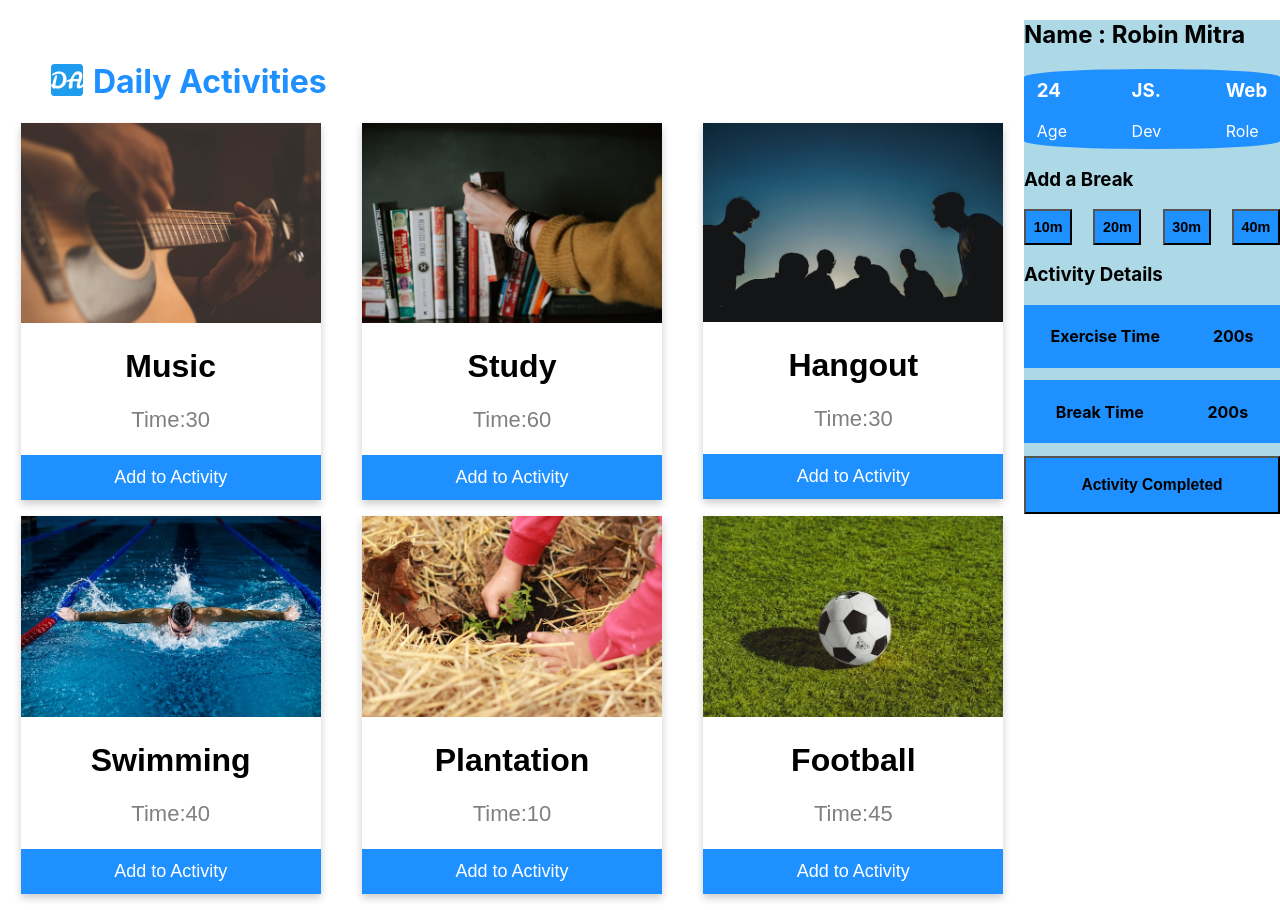
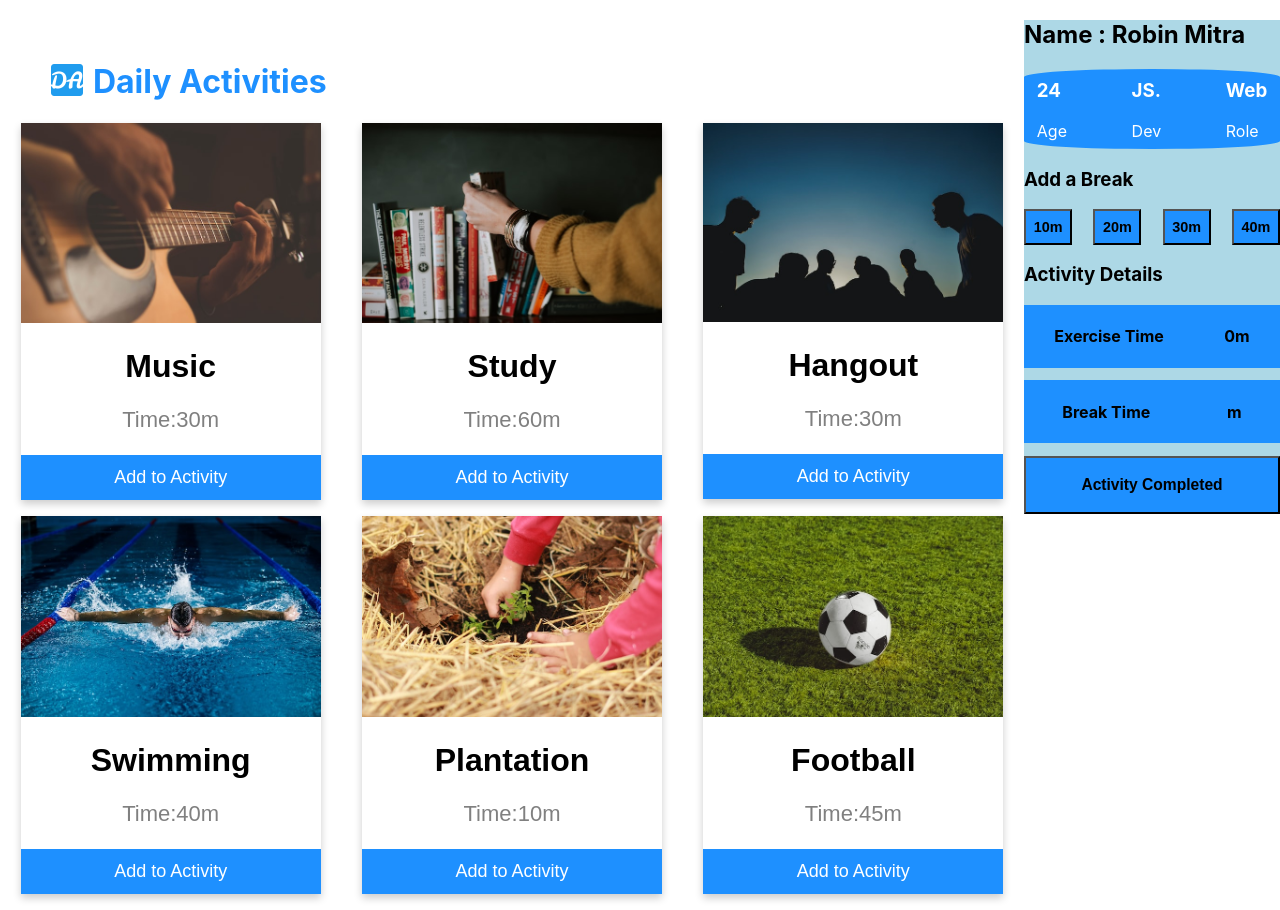
Before and after one commit to RobinTheRedLight/daily-activities, a React (Create React App) app in the folder daily-activities/: page / in a window 1280 px wide. Built offline with nearby package versions, Linux system fonts and the light colour scheme.

Commit message:
Time Section Com

```diff
--- a/daily-activities/src/Activities/Activities.js
+++ b/daily-activities/src/Activities/Activities.js
@@ -6,11 +6,21 @@ import './Activities.css'
 
 const Activities = () => {
     const [items, setItem] = useState([]);
+    const [calVal, setCalVal] = useState([]);
+    const [brkVal, setBrkVal] = useState([]);
     useState(() => {
         fetch('data.json')
             .then(res => res.json())
             .then(data => setItem(data))
     }, 0);
+
+    const ShowTime = val => {
+        const newItem = [...calVal, val];
+        setCalVal(newItem);
+    }
+    const BreakTime = val => {
+        setBrkVal(val);
+    }
     return (
         <div className="total-activity">
             <div className='left-sec'>
@@ -18,13 +28,13 @@ const Activities = () => {
                 <div className="daily-act">
                     {
                         items.map(item =>
-                            <ActivityCard item={item} key={item.id}></ActivityCard>
+                            <ActivityCard item={item} ShowTime={ShowTime} key={item.id}></ActivityCard>
                         )
                     }
                 </div>
             </div>
             <div className="activity-count">
-                <ActivityCalculation></ActivityCalculation>
+                <ActivityCalculation calVal={calVal} BreakTime={BreakTime} brkVal={brkVal}></ActivityCalculation>
             </div>
         </div>
     );
--- a/daily-activities/src/ActivityCalculation/ActivityCalculation.css
+++ b/daily-activities/src/ActivityCalculation/ActivityCalculation.css
@@ -33,6 +33,10 @@
     font-weight: 600;
 }
 
+.btn-time:hover {
+    background-color: aqua;
+}
+
 .Ex-time {
     background-color: dodgerblue;
     display: flex;
@@ -46,3 +50,7 @@
     padding: 1%;
     background-color: dodgerblue;
 }
+
+.btn-act:hover {
+    background-color: aqua;
+}
--- a/daily-activities/src/ActivityCalculation/ActivityCalculation.js
+++ b/daily-activities/src/ActivityCalculation/ActivityCalculation.js
@@ -1,6 +1,10 @@
-import React from 'react';
+import React, { useState } from 'react';
 import './ActivityCalculation.css'
-const ActivityCalculation = () => {
+const ActivityCalculation = ({ calVal, BreakTime, brkVal }) => {
+    let timeCal = 0;
+    for (const timeVal of calVal) {
+        timeCal = timeVal.item.time + timeCal;
+    }
     return (
         <div className='Calculation-body'>
             <h2>Name : <span>Robin Mitra</span></h2>
@@ -20,10 +24,10 @@ const ActivityCalculation = () => {
             </div>
             <h3>Add a Break</h3>
             <div className='time-container'>
-                <button className='btn-time'>10m</button>
-                <button className='btn-time'>20m</button>
-                <button className='btn-time'>30m</button>
-                <button className='btn-time'>40m</button>
+                <button onClick={() => BreakTime(10)} className='btn-time'>10m</button>
+                <button onClick={() => BreakTime(20)} className='btn-time'>20m</button>
+                <button onClick={() => BreakTime(30)} className='btn-time'>30m</button>
+                <button onClick={() => BreakTime(40)} className='btn-time'>40m</button>
             </div>
             <h3>Activity Details</h3>
             <div className="Ex-time">
@@ -31,7 +35,7 @@ const ActivityCalculation = () => {
                     <h4>Exercise Time</h4>
                 </div>
                 <div className="tim">
-                    <h4>200s</h4>
+                    <h4>{timeCal}m</h4>
                 </div>
             </div>
             <div className="Ex-time">
@@ -39,7 +43,7 @@ const ActivityCalculation = () => {
                     <h4>Break Time</h4>
                 </div>
                 <div className="tim">
-                    <h4>200s</h4>
+                    <h4>{brkVal}m</h4>
                 </div>
             </div>
 
--- a/daily-activities/src/ActivityCard/ActivityCard.js
+++ b/daily-activities/src/ActivityCard/ActivityCard.js
@@ -1,14 +1,14 @@
 import React from 'react';
 import './ActivityCard.css'
-const ActivityCard = ({ item }) => {
+const ActivityCard = ({ item, ShowTime }) => {
     const { id, name, time, img } = item
     return (
         <div className="activityCard">
             <div className="card">
                 <img src={img} alt="" />
                 <h1>{name}</h1>
-                <p className="price">Time:{time}</p>
-                <p><button>Add to Activity</button></p>
+                <p className="price">Time:{time}m</p>
+                <p><button onClick={() => ShowTime({ item })}>Add to Activity</button></p>
             </div>
         </div>
     );
```
